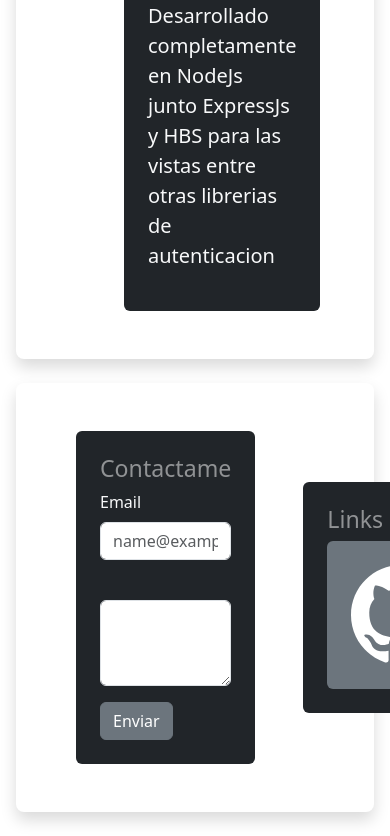
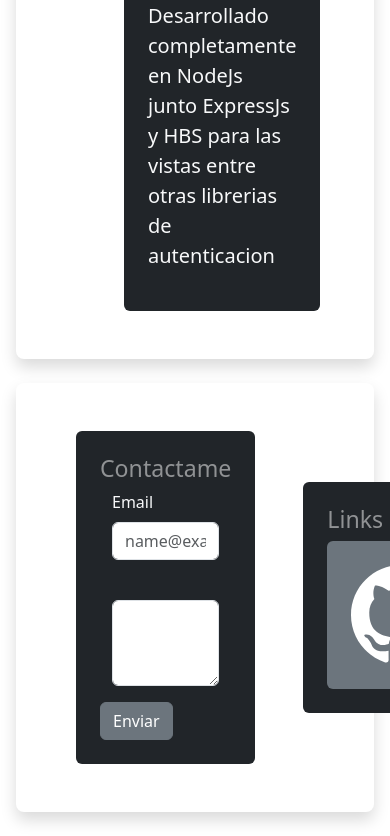
Before and after one commit to RaiderAlf/portafolio23, a React (Vite) app: page / in a window 390 px wide. Shown: the part 3921-4757 px from the top of the page. Built offline with nearby package versions, Linux system fonts and the light colour scheme.

Commit message:
responsive

```diff
--- a/index.html
+++ b/index.html
@@ -5,7 +5,7 @@
   <meta charset="UTF-8" />
   <link rel="icon" type="image/svg+xml" href="/vite.svg" />
   <meta name="viewport" content="width=device-width, initial-scale=1.0" />
-  <title>Vite + React</title>
+  <title>Portafolio2023</title>
 </head>
 
 <body>
--- a/src/components/About.jsx
+++ b/src/components/About.jsx
@@ -6,7 +6,7 @@ function About() {
             <div className="shadow rounded-3 container-fluid bg-body p-5 border my-4" id='about'>
                 <div className="container-fluid d-flex align-items-center justify-content-between gap-5">
                     <img src={PIC} width='200' className="img-thumbnail rounded-circle" alt="profile pic" />
-                    <div className='p-4 rounded-2 bg-dark text-wrap fw-normal fs-5'>
+                    <div className='container-fluid p-4 rounded-2 bg-dark text-wrap fw-normal fs-5'>
                         <h3 className='text-white-50'>Programador FullStack Web</h3>
                         <h6 className='text-white-50'>HTML | CSS | PHP | GoLang | JavaScript | MongoDB | PostgreSQL | Docker | GIT </h6>
                         <p className='text-light'>
--- a/src/components/Contact.jsx
+++ b/src/components/Contact.jsx
@@ -6,11 +6,11 @@ function Contact() {
                     <div className='container-fluid p-4 rounded-2 bg-dark'>
                         <h3 className='text-white-50'>Contactame</h3>
                         <form action="">
-                            <div className="mb-3">
+                            <div className="container-fluid mb-3">
                                 <label htmlFor="exampleFormControlInput1" className="form-label text-light">Email</label>
                                 <input type="email" className="form-control" id="exampleFormControlInput1" placeholder="name@example.com" />
                             </div>
-                            <div className="mb-3">
+                            <div className="container-fluid mb-3">
                                 <label htmlFor="exampleFormControlTextarea1" className="form-label text-light"></label>
                                 <textarea className="form-control" id="exampleFormControlTextarea1" rows="3"></textarea>
                             </div>
```
